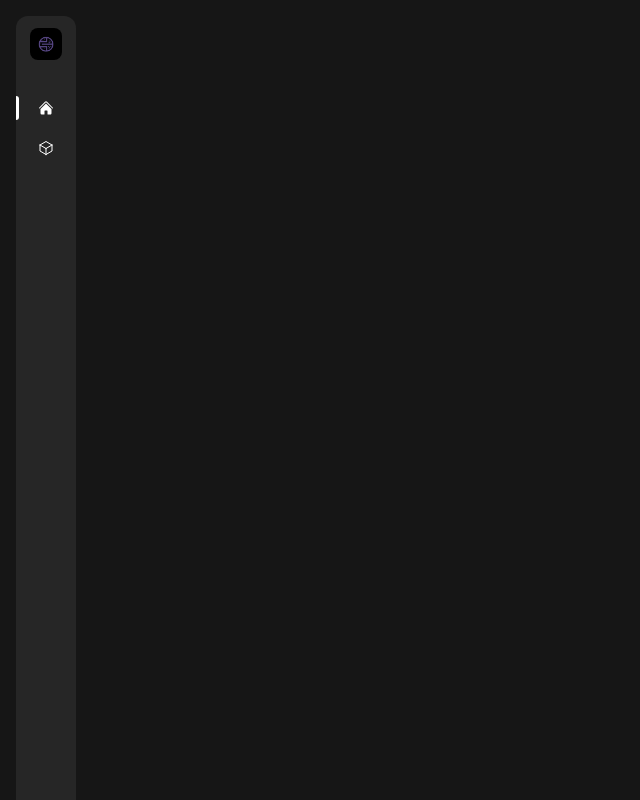
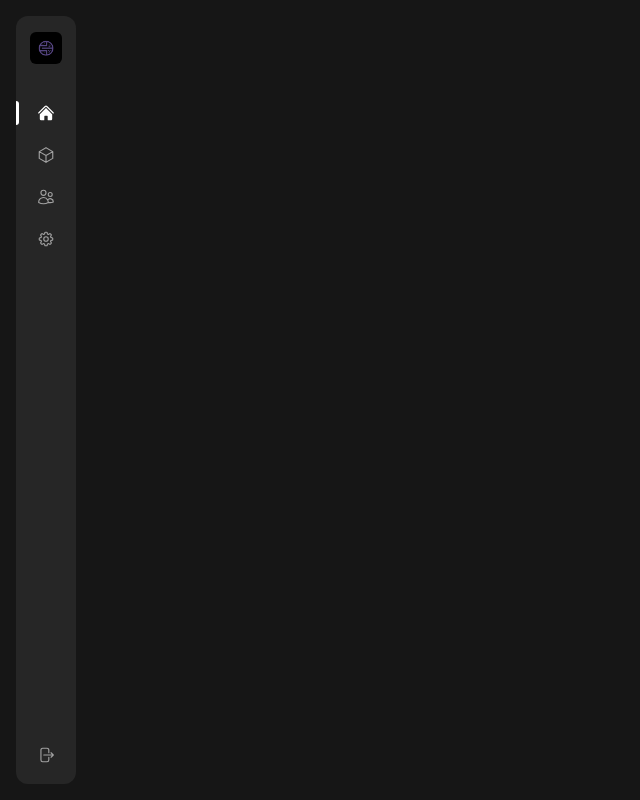
Before and after one commit to emptyte/katharsis.com, a Next.js app in the folder frontend/: page /dashboard in a window 1280 px wide. Shown: the whole page, without its empty margins (0-640 px from the left). Built offline with nearby package versions, Linux system fonts and the light colour scheme.

Commit message:
feat: Introduce dashboard sidebar component with navigation and placeholder pages for user management and settings.

```diff
--- a/frontend/src/app/(protected)/dashboard/components/navigation/sidebar/sidebar.tsx
+++ b/frontend/src/app/(protected)/dashboard/components/navigation/sidebar/sidebar.tsx
@@ -1,6 +1,12 @@
 "use client";
 
-import { CubeIcon, HomeIcon } from "@heroicons/react/24/outline";
+import {
+  ArrowRightStartOnRectangleIcon,
+  Cog8ToothIcon,
+  CubeIcon,
+  HomeIcon,
+  UsersIcon,
+} from "@heroicons/react/24/outline";
 import { motion } from "motion/react";
 import Image from "next/image";
 import Link from "next/link";
@@ -17,13 +23,13 @@ const navItems: NavItem[] = [
   {
     name: "Home",
     href: "/dashboard",
-    icon: <HomeIcon className="w-4 h-4" />,
+    icon: <HomeIcon className="w-4.5 h-4.5" />,
     iconSelected: (
       <svg
         xmlns="http://www.w3.org/2000/svg"
         viewBox="0 0 24 24"
         fill="currentColor"
-        className="size-4"
+        className="size-4.5"
       >
         <path d="M11.47 3.841a.75.75 0 0 1 1.06 0l8.69 8.69a.75.75 0 1 0 1.06-1.061l-8.689-8.69a2.25 2.25 0 0 0-3.182 0l-8.69 8.69a.75.75 0 1 0 1.061 1.06l8.69-8.689Z" />
         <path d="m12 5.432 8.159 8.159c.03.03.06.058.091.086v6.198c0 1.035-.84 1.875-1.875 1.875H15a.75.75 0 0 1-.75-.75v-4.5a.75.75 0 0 0-.75-.75h-3a.75.75 0 0 0-.75.75V21a.75.75 0 0 1-.75.75H5.625a1.875 1.875 0 0 1-1.875-1.875v-6.198a2.29 2.29 0 0 0 .091-.086L12 5.432Z" />
@@ -33,15 +39,49 @@ const navItems: NavItem[] = [
   {
     name: "Item Management",
     href: "/dashboard/item-management",
-    icon: <CubeIcon className="w-4 h-4" />,
+    icon: <CubeIcon className="w-4.5 h-4.5" />,
     iconSelected: (
       <svg
         xmlns="http://www.w3.org/2000/svg"
         viewBox="0 0 24 24"
         fill="currentColor"
-        className="size-4"
+        className="size-4.5"
       >
         <path d="M12.378 1.602a.75.75 0 0 0-.756 0L3 6.632l9 5.25 9-5.25-8.622-5.03ZM21.75 7.93l-9 5.25v9l8.628-5.032a.75.75 0 0 0 .372-.648V7.93ZM11.25 22.18v-9l-9-5.25v8.57a.75.75 0 0 0 .372.648l8.628 5.033Z" />
+      </svg>
+    ),
+  },
+  {
+    name: "User Management",
+    href: "/dashboard/user-management",
+    icon: <UsersIcon className="w-4.5 h-4.5" />,
+    iconSelected: (
+      <svg
+        xmlns="http://www.w3.org/2000/svg"
+        viewBox="0 0 24 24"
+        fill="currentColor"
+        className="size-4.5"
+      >
+        <path d="M4.5 6.375a4.125 4.125 0 1 1 8.25 0 4.125 4.125 0 0 1-8.25 0ZM14.25 8.625a3.375 3.375 0 1 1 6.75 0 3.375 3.375 0 0 1-6.75 0ZM1.5 19.125a7.125 7.125 0 0 1 14.25 0v.003l-.001.119a.75.75 0 0 1-.363.63 13.067 13.067 0 0 1-6.761 1.873c-2.472 0-4.786-.684-6.76-1.873a.75.75 0 0 1-.364-.63l-.001-.122ZM17.25 19.128l-.001.144a2.25 2.25 0 0 1-.233.96 10.088 10.088 0 0 0 5.06-1.01.75.75 0 0 0 .42-.643 4.875 4.875 0 0 0-6.957-4.611 8.586 8.586 0 0 1 1.71 5.157v.003Z" />
+      </svg>
+    ),
+  },
+  {
+    name: "User Settings",
+    href: "/dashboard/user-settings",
+    icon: <Cog8ToothIcon className="w-4.5 h-4.5" />,
+    iconSelected: (
+      <svg
+        xmlns="http://www.w3.org/2000/svg"
+        viewBox="0 0 24 24"
+        fill="currentColor"
+        className="size-4.5"
+      >
+        <path
+          fillRule="evenodd"
+          d="M11.828 2.25c-.916 0-1.699.663-1.85 1.567l-.091.549a.798.798 0 0 1-.517.608 7.45 7.45 0 0 0-.478.198.798.798 0 0 1-.796-.064l-.453-.324a1.875 1.875 0 0 0-2.416.2l-.243.243a1.875 1.875 0 0 0-.2 2.416l.324.453a.798.798 0 0 1 .064.796 7.448 7.448 0 0 0-.198.478.798.798 0 0 1-.608.517l-.55.092a1.875 1.875 0 0 0-1.566 1.849v.344c0 .916.663 1.699 1.567 1.85l.549.091c.281.047.508.25.608.517.06.162.127.321.198.478a.798.798 0 0 1-.064.796l-.324.453a1.875 1.875 0 0 0 .2 2.416l.243.243c.648.648 1.67.733 2.416.2l.453-.324a.798.798 0 0 1 .796-.064c.157.071.316.137.478.198.267.1.47.327.517.608l.092.55c.15.903.932 1.566 1.849 1.566h.344c.916 0 1.699-.663 1.85-1.567l.091-.549a.798.798 0 0 1 .517-.608 7.52 7.52 0 0 0 .478-.198.798.798 0 0 1 .796.064l.453.324a1.875 1.875 0 0 0 2.416-.2l.243-.243c.648-.648.733-1.67.2-2.416l-.324-.453a.798.798 0 0 1-.064-.796c.071-.157.137-.316.198-.478.1-.267.327-.47.608-.517l.55-.091a1.875 1.875 0 0 0 1.566-1.85v-.344c0-.916-.663-1.699-1.567-1.85l-.549-.091a.798.798 0 0 1-.608-.517 7.507 7.507 0 0 0-.198-.478.798.798 0 0 1 .064-.796l.324-.453a1.875 1.875 0 0 0-.2-2.416l-.243-.243a1.875 1.875 0 0 0-2.416-.2l-.453.324a.798.798 0 0 1-.796.064 7.462 7.462 0 0 0-.478-.198.798.798 0 0 1-.517-.608l-.091-.55a1.875 1.875 0 0 0-1.85-1.566h-.344ZM12 15.75a3.75 3.75 0 1 0 0-7.5 3.75 3.75 0 0 0 0 7.5Z"
+          clipRule="evenodd"
+        />
       </svg>
     ),
   },
@@ -56,7 +96,7 @@ function NavItem({ item }: { item: NavItem }) {
       <Link
         key={item.name}
         href={item.href}
-        className="w-full h-full flex items-center justify-center"
+        className={`w-full h-full flex items-center justify-center ${isSelected ? "text-white" : "text-neutral-400"}`}
       >
         {isSelected ? item.iconSelected : item.icon}
       </Link>
@@ -84,25 +124,30 @@ function NavItem({ item }: { item: NavItem }) {
     </div>
   );
 }
-
 function Sidebar() {
   return (
-    <div className="w-15 h-screen bg-neutral-800 rounded-xl">
-      <div className="w-full h-[85%] flex flex-col items-center pt-3">
-        <div className="w-8 h-8 flex items-center justify-center bg-black rounded-lg">
+    <div className="w-15 h-full bg-neutral-800 rounded-xl">
+      <div className="w-full h-full flex flex-col items-center py-4">
+        {/* --- SECCIÓN SUPERIOR (Logo) --- */}
+        <div className="w-8 h-8 flex items-center justify-center bg-black rounded-md shrink-0">
           <Image
             src="/images/png/logo.png"
-            alt="Katharsis Logo"
+            alt="Emptyte team Logo"
             width={18}
             height={18}
           />
         </div>
-
         <div className="w-full flex flex-col gap-6 mt-10">
           {navItems.map((item) => (
             <NavItem key={item.name} item={item} />
           ))}
         </div>
+        <button
+          className="mt-auto mb-1 text-neutral-400 hover:text-white transition-colors cursor-pointer"
+          onClick={() => {}}
+        >
+          <ArrowRightStartOnRectangleIcon className="w-4.5 h-4.5" />
+        </button>
       </div>
     </div>
   );
```
